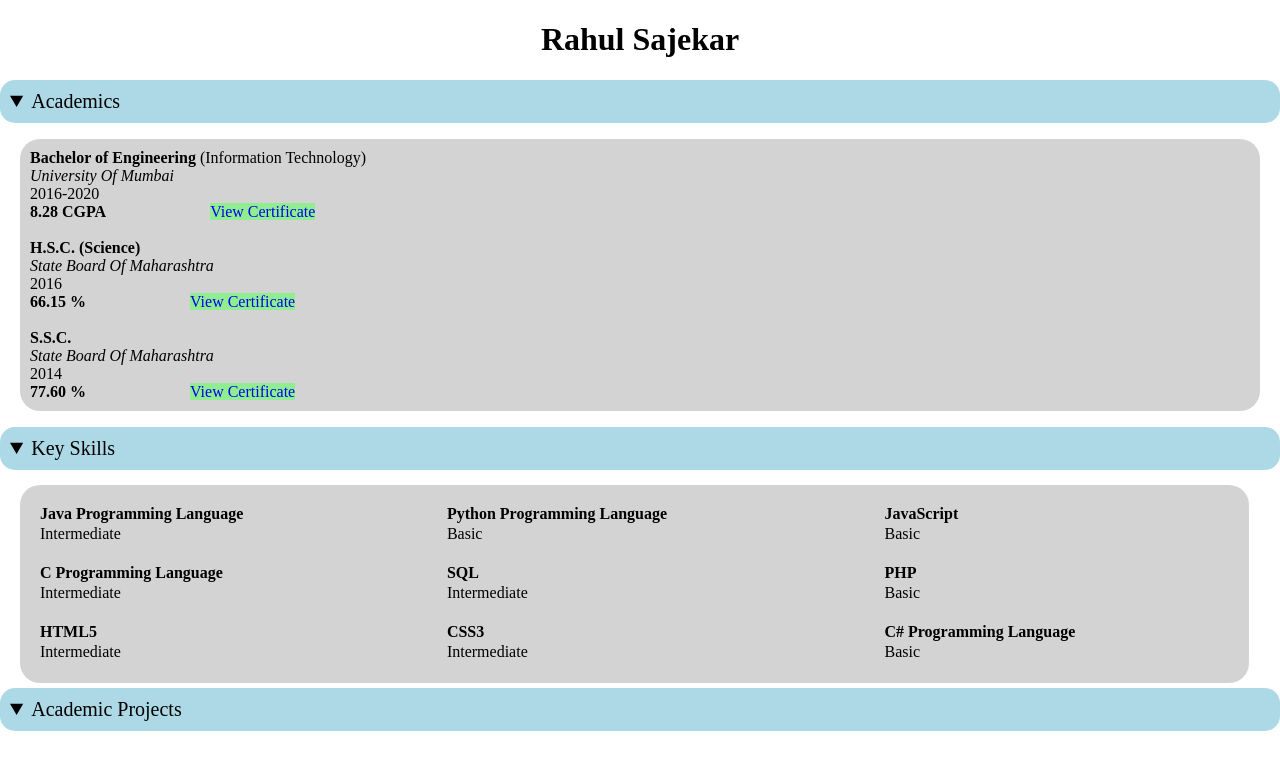
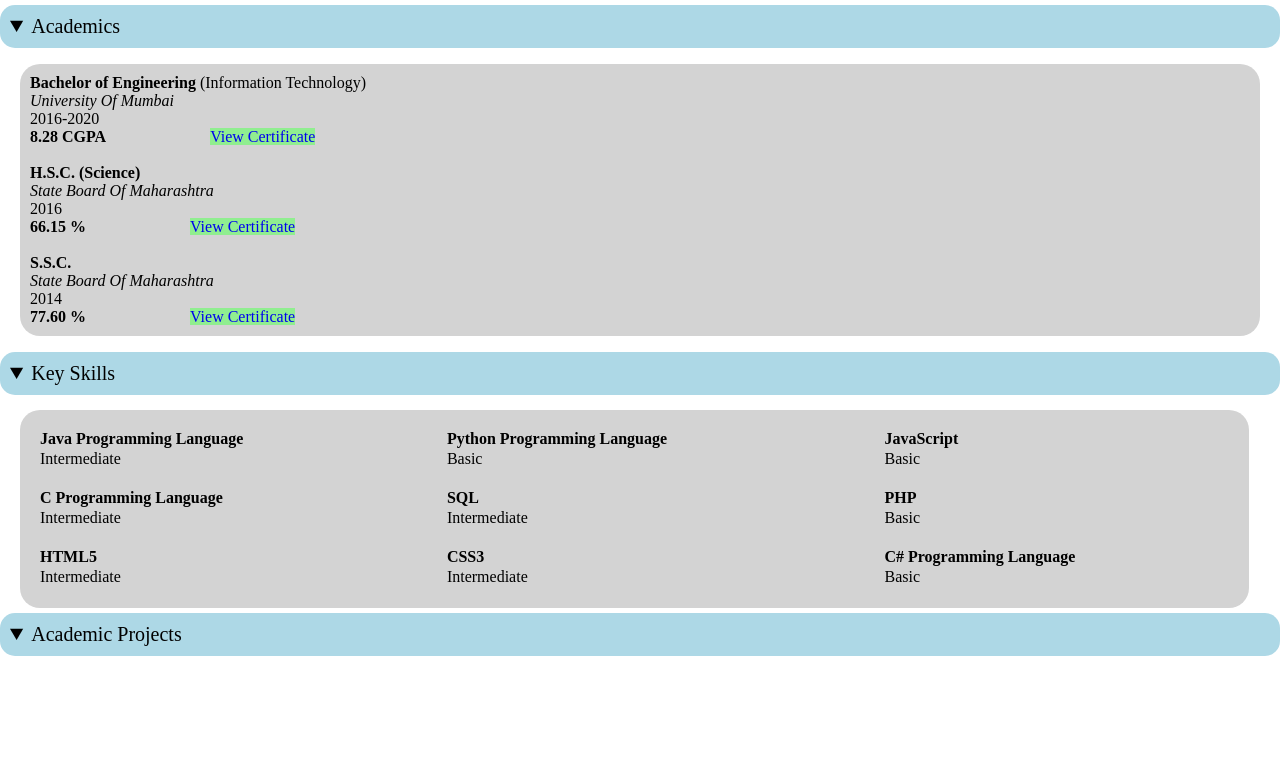
Before and after one commit to rahulsajekar/rahulsajekar.github.io, a plain HTML site: page index.html in a window 1280 px wide. Drawn offline with Linux system fonts and the light colour scheme.

Commit message:
Update index.html

```diff
--- a/index.html
+++ b/index.html
@@ -8,7 +8,7 @@
 	</head>
 	<body>
 		<div id="topbar">
-			<h1 align="center">Rahul Sajekar</h1>
+
 		</div>
 		<div id="navbar">
 
```
